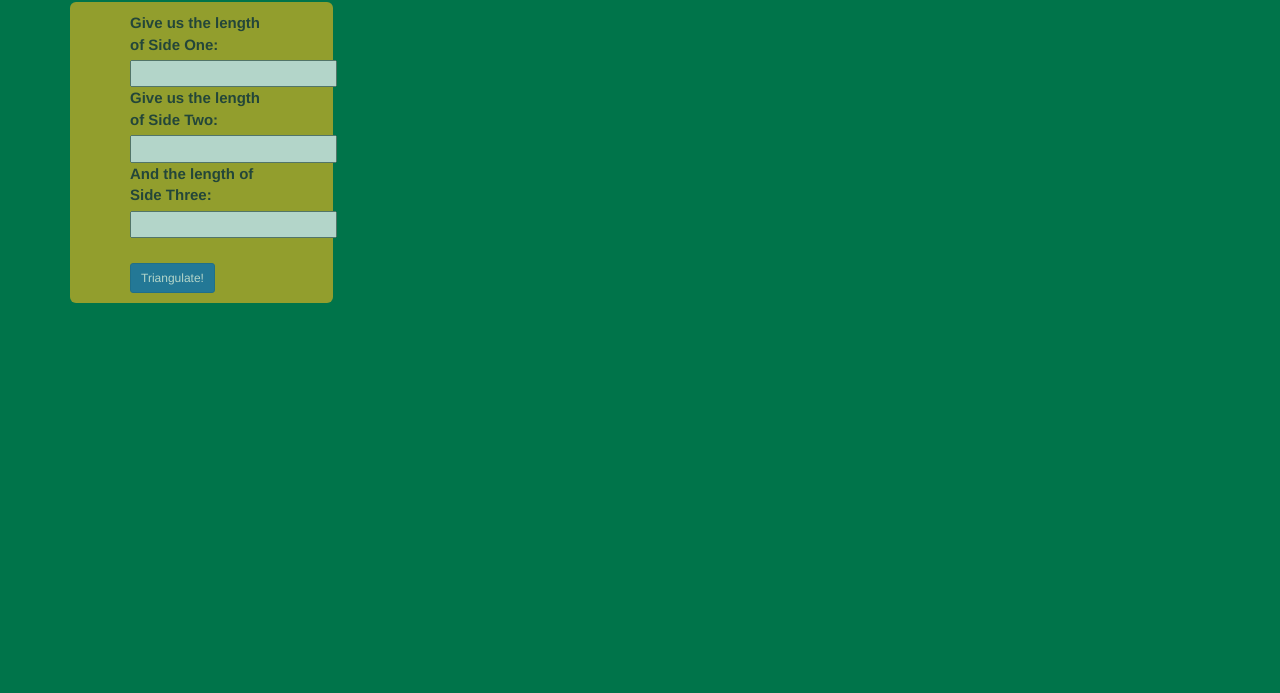
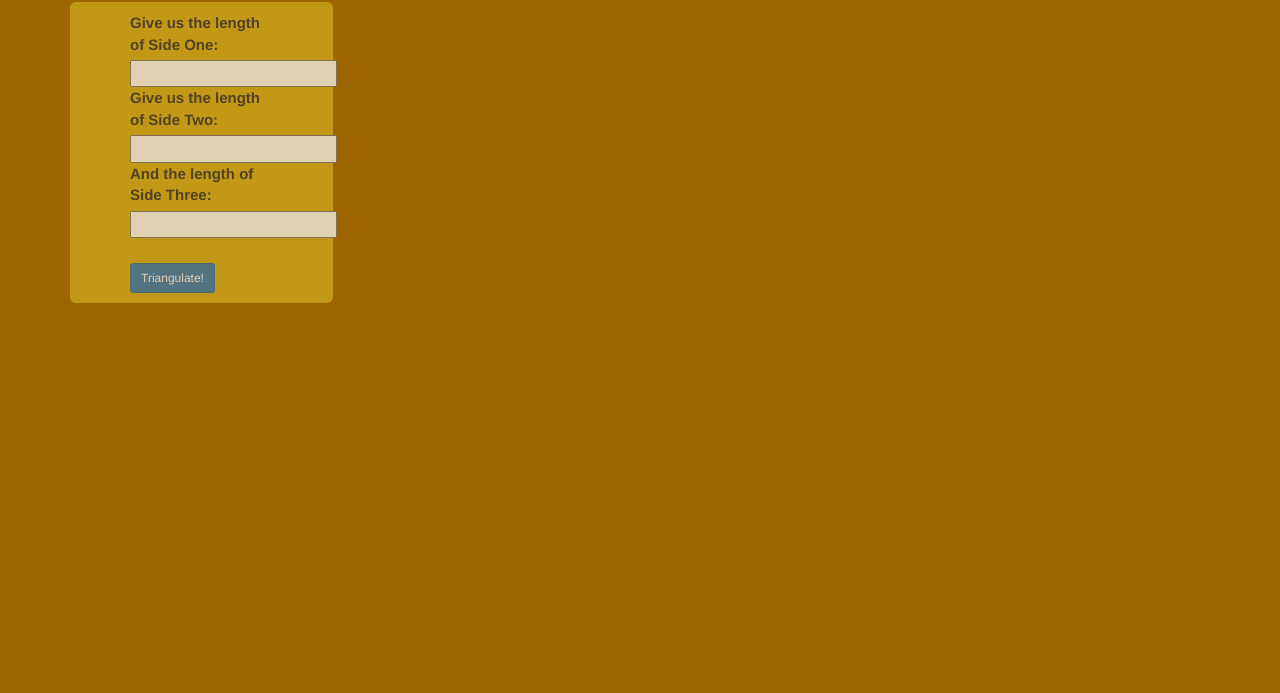
Before and after one commit to Nelliewangari/triangle-tracker-js, a plain HTML site: page index.html in a window 1280 px wide. Shown: the part 107-800 px from the top of the page. Drawn offline with Linux system fonts and the light colour scheme.

Commit message:
change background color

```diff
--- a/css/styles.css
+++ b/css/styles.css
@@ -11,7 +11,7 @@ BODY{
   margin: 0px;
   padding: 0px;
   font-size: 25px;
-  background-color:#00744A;
+  background-color:#9e6400;
 }
 
 
```
